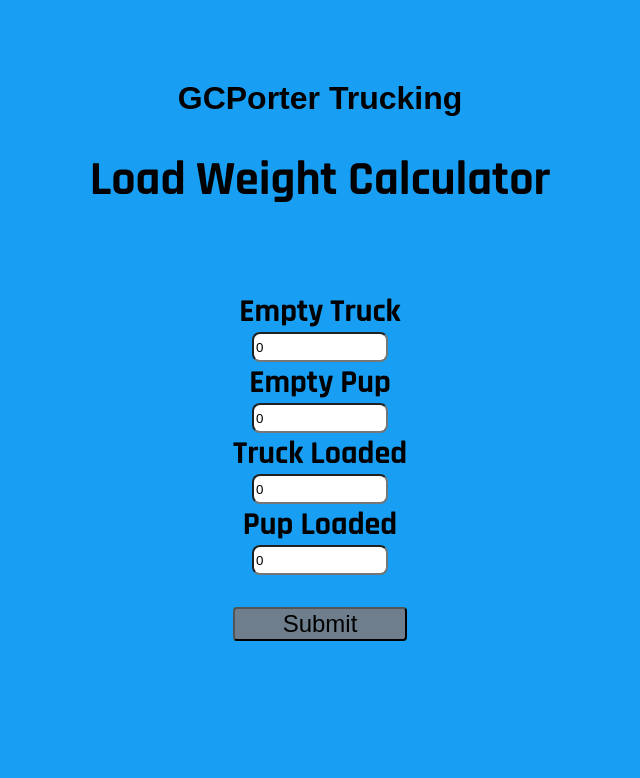
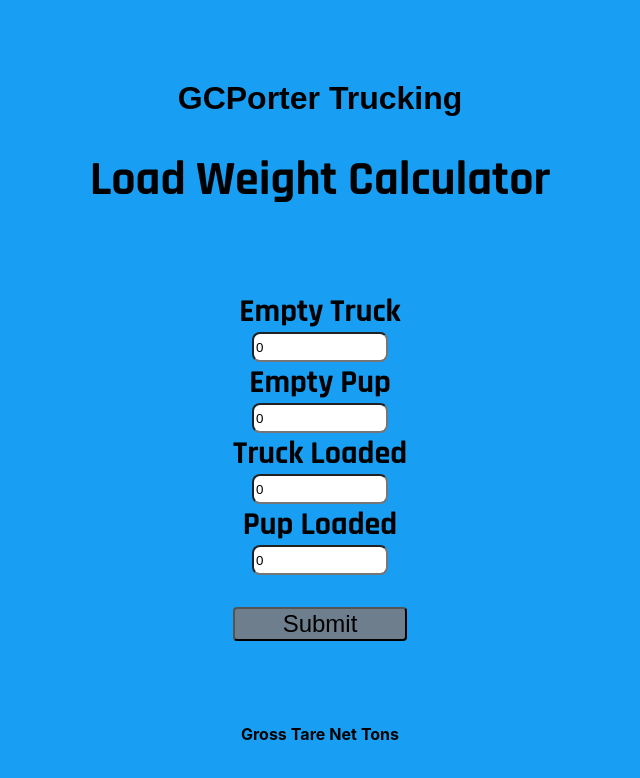
Before and after one commit to TandiweP/scales, a React (Create React App) app: page / in a window 1280 px wide. Shown: the top 778 px of the page, without its empty margins (320-960 px from the left). Built offline with nearby package versions, Linux system fonts and the light colour scheme; a web font is replaced by a local one.

Commit message:
started Table component

```diff
--- a/src/App.js
+++ b/src/App.js
@@ -1,6 +1,7 @@
 // import logo from './logo.svg';
 import './App.css';
 import CalcWeights from './components/CalcWeights'
+import Table from './components/Table'
 
 function App() {
   return (
@@ -8,6 +9,7 @@
       <h1 className="company">GCPorter Trucking</h1>
       <h1 className="title">Load Weight Calculator</h1>
       < CalcWeights />
+      < Table />
     </div>
   );
 }
--- a/src/components/CalcWeights.js
+++ b/src/components/CalcWeights.js
@@ -1,4 +1,5 @@
 import React, { useState } from "react";
+
 
 
 export default function CalcWeights () {
@@ -6,7 +7,10 @@
 const [emptyPup, setEmptyPup] = useState(0);
 const [loadedTruck, setLoadedTruck] = useState(0);
 const [loadedPup, setLoadedPup] = useState(0);
-
+// const [gross, setGross] = useState(0);
+// const [tare, setTare] = useState(0);
+// const [net, setNet] = useState(0);
+// const [tons, setTons] = useState(0);
 
 
         // let content = `
@@ -20,10 +24,10 @@
         e.preventDefault();
         console.log('submitted');
 
-        let gross = parseFloat(loadedTruck) + parseFloat(loadedPup);
-        let tare = parseFloat(emptyTruck) + parseFloat(emptyPup);
-        let net = (parseFloat(loadedTruck) + parseFloat(loadedPup)) - (parseFloat(emptyTruck) + parseFloat(emptyPup));
-        let tons = ((parseFloat(loadedTruck) + parseFloat(loadedPup)) - (parseFloat(emptyTruck) + parseFloat(emptyPup))) / 2000;
+        const gross = parseFloat(loadedTruck) + parseFloat(loadedPup);
+        const tare = parseFloat(emptyTruck) + parseFloat(emptyPup);
+        const net = (parseFloat(loadedTruck) + parseFloat(loadedPup)) - (parseFloat(emptyTruck) + parseFloat(emptyPup));
+        const tons = ((parseFloat(loadedTruck) + parseFloat(loadedPup)) - (parseFloat(emptyTruck) + parseFloat(emptyPup))) / 2000;
         // let tare = emptyTruck + emptyPup;
         // let net = gross - tare;
         // let tons = net / 2000;
@@ -33,33 +37,36 @@
         console.log(net);
         console.log(tons);
 
-       return (
 
-        <table className = "response">
-            <tr>
-                <th>Gross</th>
-                <th>Tare</th>
-                <th>Net</th>
-                <th>Tons</th>
-            </tr>
-            <tr>
-                <td>{gross}</td>
-                <td>{tare}</td>
-                <td>{net}</td>
-                <td>{tons}</td>
-            </tr>
-        </table>
-       )
-    //     return (
 
-    //      <div className = "response">
-    //              <h1> Gross weight is {gross} </h1>
-    //              <h1> Tare weight is {tare} </h1>
-    //             <h1> Net weight is ${net} </h1>
-    //             <h1> There are ${tons} tons</h1>
-    //          </div>
 
-    //      )
+    //    return (
+
+    //     <table className = "response">
+    //         <tr>
+    //             <th>Gross</th>
+    //             <th>Tare</th>
+    //             <th>Net</th>
+    //             <th>Tons</th>
+    //         </tr>
+    //         <tr>
+    //             <td>{gross}</td>
+    //             <td>{tare}</td>
+    //             <td>{net}</td>
+    //             <td>{tons}</td>
+    //         </tr>
+    //     </table>
+    //    )
+        // return (
+
+        //  <div className = "response">
+        //          <h1> Gross weight is {gross} </h1>
+        //          <h1> Tare weight is {tare} </h1>
+        //         <h1> Net weight is ${net} </h1>
+        //         <h1> There are ${tons} tons</h1>
+        //      </div>
+
+        //  )
     }
 
 
--- /dev/null
+++ b/src/components/Table.js
@@ -0,0 +1,24 @@
+
+import React  from "react";
+
+export default function Table (props) {
+
+return (
+
+    <table className = "response">
+        <tr>
+            <th>Gross</th>
+            <th>Tare</th>
+            <th>Net</th>
+            <th>Tons</th>
+        </tr>
+        <tr>
+            <td>{props.gross}</td>
+            <td>{props.tare}</td>
+            <td>{props.net}</td>
+            <td>{props.tons}</td>
+        </tr>
+    </table>
+   )
+
+}
```
